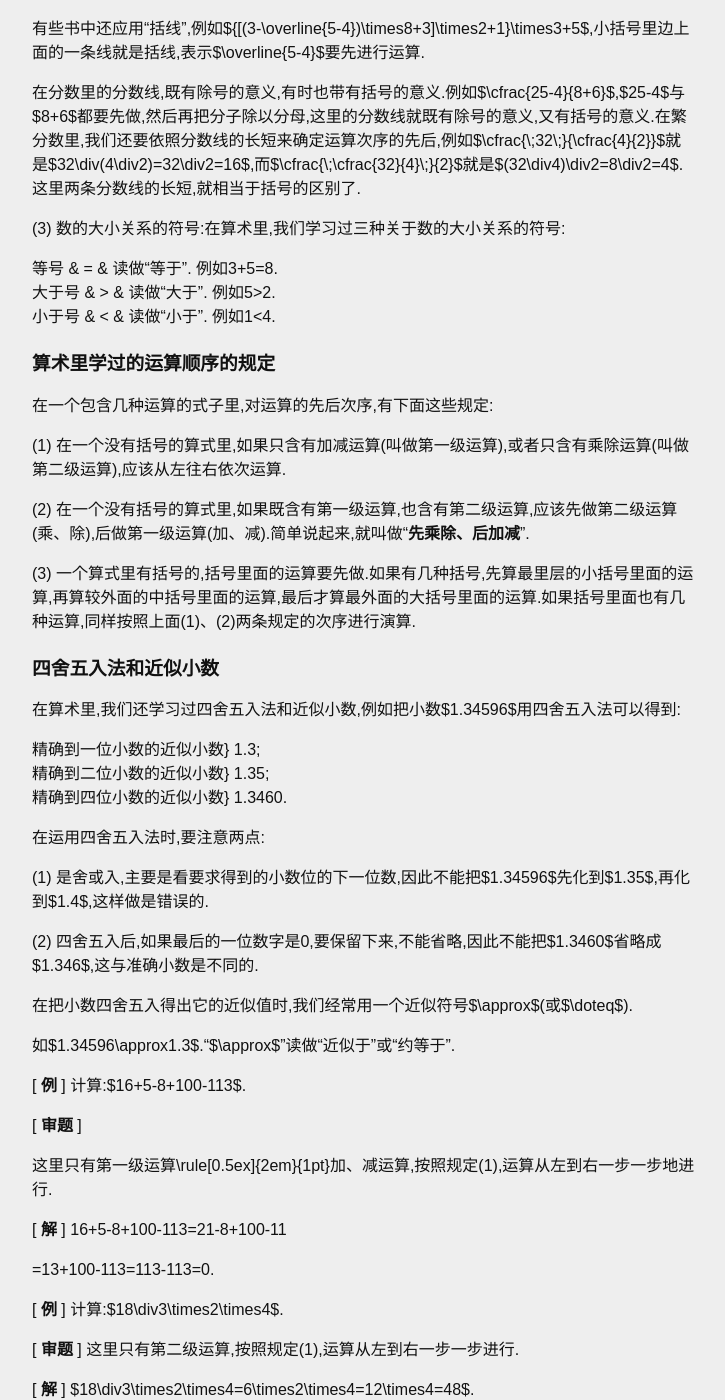
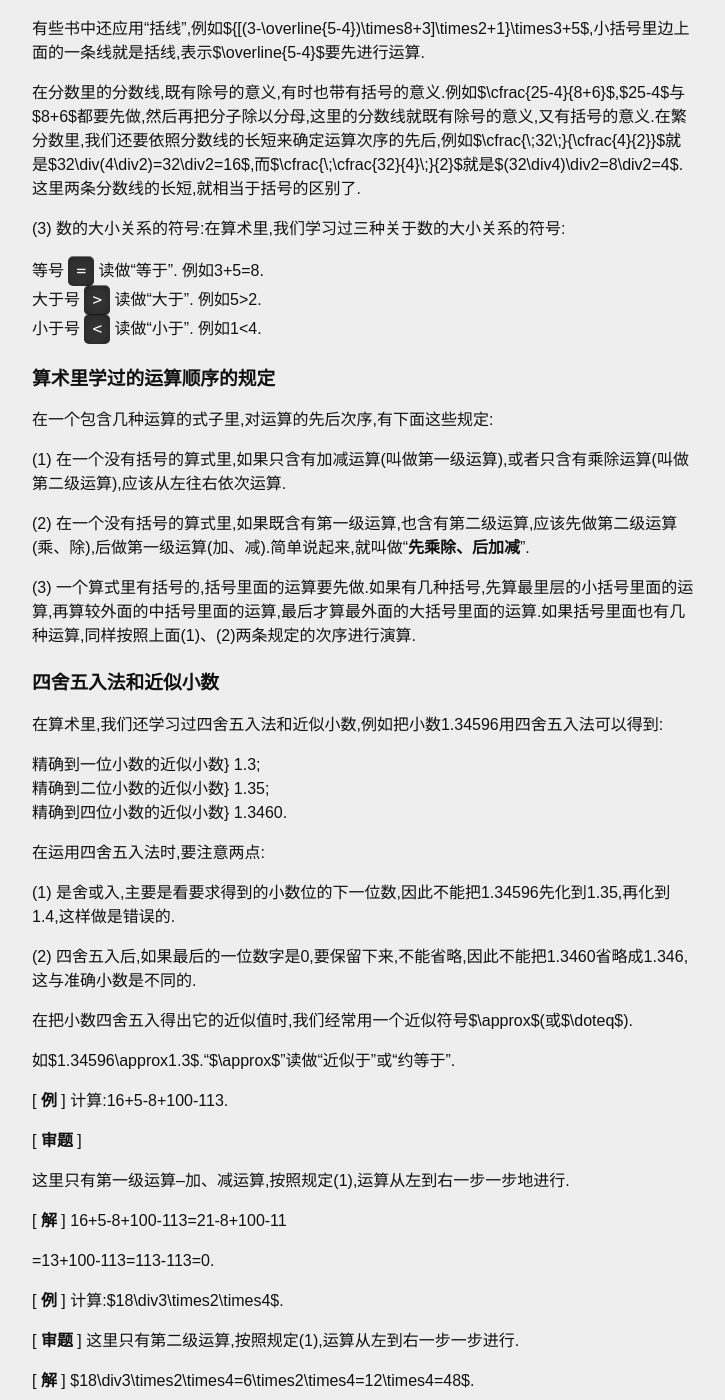
Before and after one commit to ccpaging/algebra, a Jekyll site: the page built from algebra1/ch01/ch01-01.md, in a window 1280 px wide and 1400 px high, scrolled down 2510 px. Shown: the whole window, without its empty margins (179-904 px from the left). Built offline with Jekyll 4.4.1, drawn with Linux system fonts in a browser that asks for light colours; some web fonts are replaced; comment, search, counter and statistics services are not loaded; some of the changed text lies outside the part shown.

Commit message:
Add book1 ch01-01

```diff
--- a/algebra1/ch01/ch01-01.md
+++ b/algebra1/ch01/ch01-01.md
@@ -100,7 +100,7 @@
 
 (2) 有关运算顺序的符号:括号.括号是用来表示运算顺序的一种符号.
 
-括号有小括号`()`、中括号'[]'和大括号'{}'.
+括号有小括号`( )`、中括号`[ ]`和大括号`{ }`.
 
 [ **备注** ]
 
@@ -111,9 +111,9 @@
 
 (3) 数的大小关系的符号:在算术里,我们学习过三种关于数的大小关系的符号:
 
-等号 & = & 读做“等于”. 例如3+5=8.
-大于号 & > & 读做“大于”. 例如5>2.
-小于号 & < & 读做“小于”. 例如1<4.
+等号  `=`  读做“等于”. 例如3+5=8.
+大于号  `>`  读做“大于”. 例如5>2.
+小于号  `<`  读做“小于”. 例如1<4.
 
 ### 算术里学过的运算顺序的规定
 
@@ -127,7 +127,7 @@
 
 ### 四舍五入法和近似小数
 
-在算术里,我们还学习过四舍五入法和近似小数,例如把小数$1.34596$用四舍五入法可以得到:
+在算术里,我们还学习过四舍五入法和近似小数,例如把小数1.34596用四舍五入法可以得到:
 
 精确到一位小数的近似小数} 1.3;
 精确到二位小数的近似小数} 1.35;
@@ -135,19 +135,19 @@
 
 在运用四舍五入法时,要注意两点:
 
-(1) 是舍或入,主要是看要求得到的小数位的下一位数,因此不能把$1.34596$先化到$1.35$,再化到$1.4$,这样做是错误的.
+(1) 是舍或入,主要是看要求得到的小数位的下一位数,因此不能把1.34596先化到1.35,再化到1.4,这样做是错误的.
 
-(2) 四舍五入后,如果最后的一位数字是0,要保留下来,不能省略,因此不能把$1.3460$省略成$1.346$,这与准确小数是不同的.
+(2) 四舍五入后,如果最后的一位数字是0,要保留下来,不能省略,因此不能把1.3460省略成1.346,这与准确小数是不同的.
 
 在把小数四舍五入得出它的近似值时,我们经常用一个近似符号$\approx$(或$\doteq$).
 
 如$1.34596\approx1.3$.“$\approx$”读做“近似于”或“约等于”.
 
-[ **例** ] 计算:$16+5-8+100-113$.
+[ **例** ] 计算:16+5-8+100-113.
 
 [ **审题** ]
 
-这里只有第一级运算\rule[0.5ex]{2em}{1pt}加、减运算,按照规定(1),运算从左到右一步一步地进行.
+这里只有第一级运算--加、减运算,按照规定(1),运算从左到右一步一步地进行.
 
 [ **解** ] 16+5-8+100-113=21-8+100-11
 
@@ -163,14 +163,10 @@
 
 [ **审题** ] 这里既有第一级运算,又有第二级运算,按照规定(2),先做乘除,后做加减.
 
-[ **解** ]
-
-$540\div18+5\times64-40\div2=30+320-20$
+[ **解** ] $540\div18+5\times64-40\div2=30+320-20$
 $=350-20=330$.
 
-[ **例** ]
-
-计算:$8-\{7-[6-(5-1)-2]-1\}$.
+[ **例** ] 计算:8-{7-[6-(5-1)-2]-1}.
 
 [ **审题** ]
 
```
